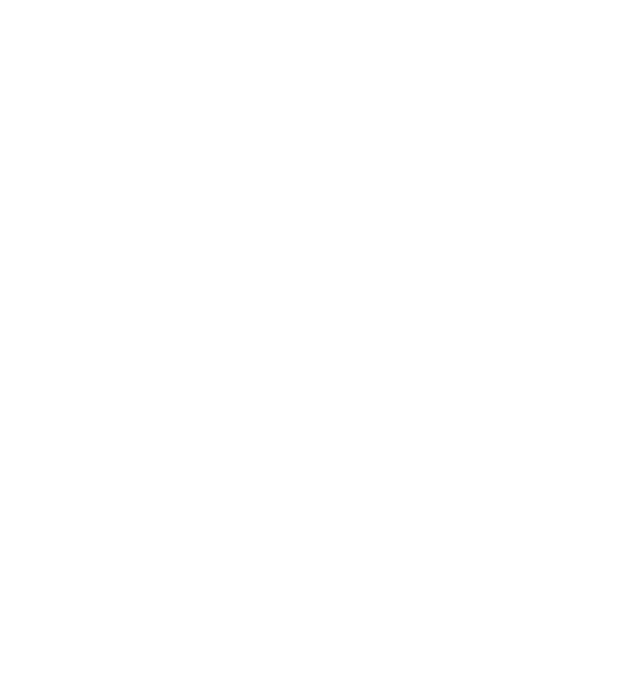
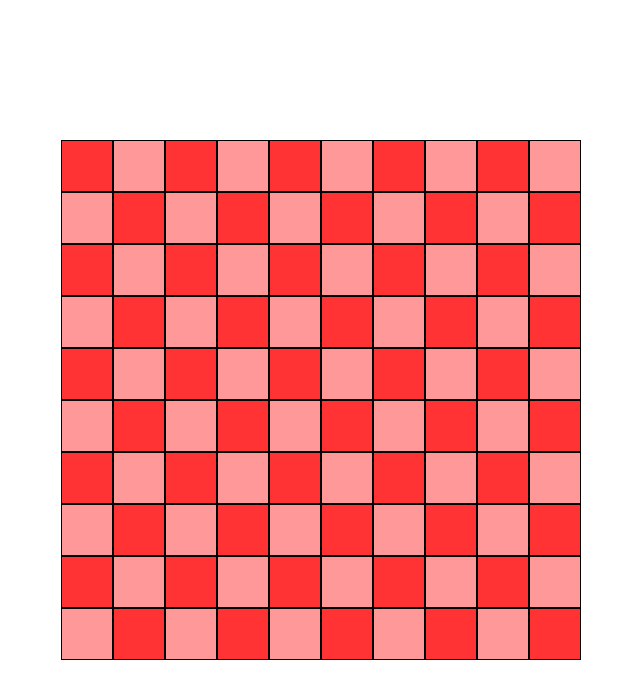
Before and after one commit to aldoseri99/Project-1, a plain HTML site: page index.html in a window 1280 px wide. Shown: the whole page, without its empty margins (319-959 px from the left). Drawn offline with Linux system fonts and the light colour scheme.

Commit message:
add the snake grid

```diff
--- a/index.html
+++ b/index.html
@@ -7,5 +7,7 @@
     <script defer src="script.js"></script>
     <title>Sandworm</title>
   </head>
-  <body></body>
+  <body>
+    <main></main>
+  </body>
 </html>
--- a/script.js
+++ b/script.js
@@ -0,0 +1,18 @@
+const main = document.querySelector('main')
+for (let i = 0; i < 10; i++) {
+  let section = document.createElement('section')
+  section.setAttribute('id', `${i}`)
+  main.appendChild(section)
+  for (let j = 0; j < 10; j++) {
+    let div = document.createElement('div')
+    section.appendChild(div)
+    div.style.width = '50px'
+    div.style.height = '50px'
+    div.style.border = '1px solid black'
+    if ((j + i) % 2 === 0) {
+      div.style.backgroundColor = '#ff3333'
+    } else {
+      div.style.backgroundColor = '#ff9999'
+    }
+  }
+}
--- a/style.css
+++ b/style.css
@@ -0,0 +1,11 @@
+body {
+  margin: 0;
+  height: 100vh;
+  display: flex;
+  justify-content: center;
+  align-items: center;
+}
+main {
+  display: flex;
+  flex-direction: row;
+}
```
